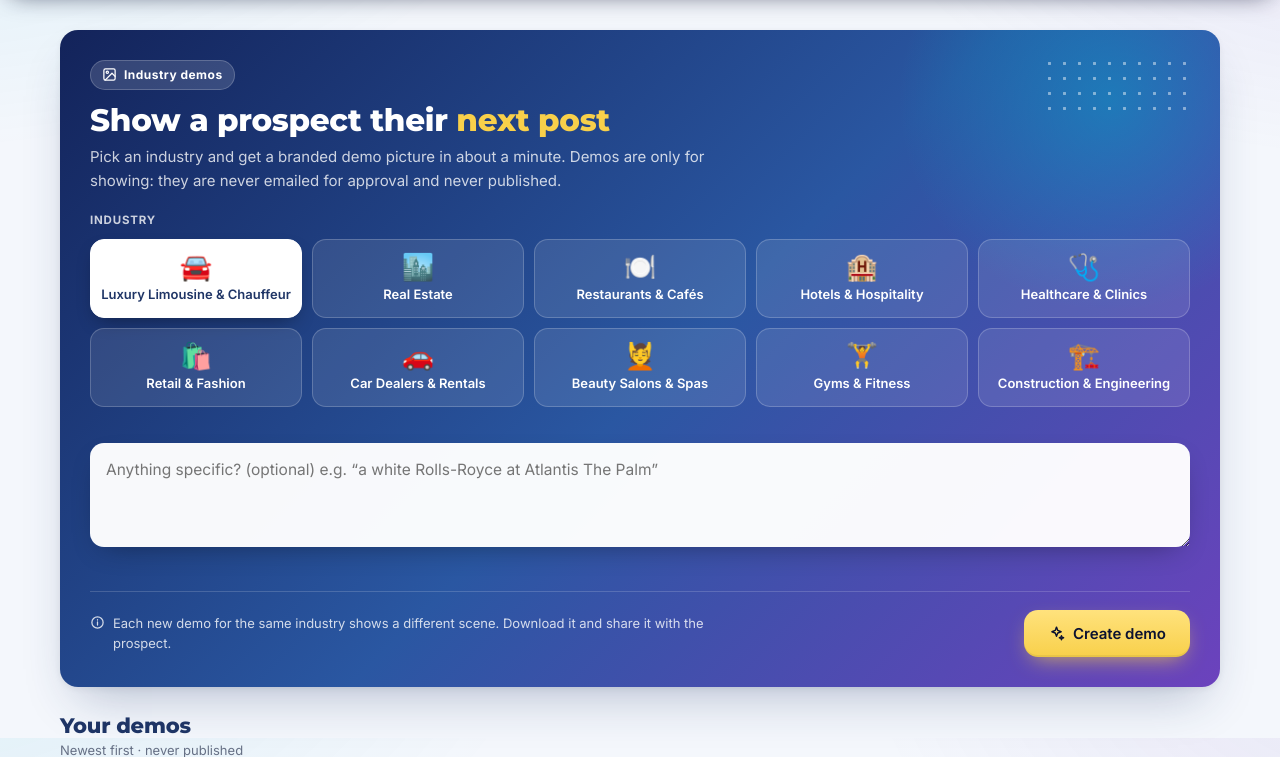
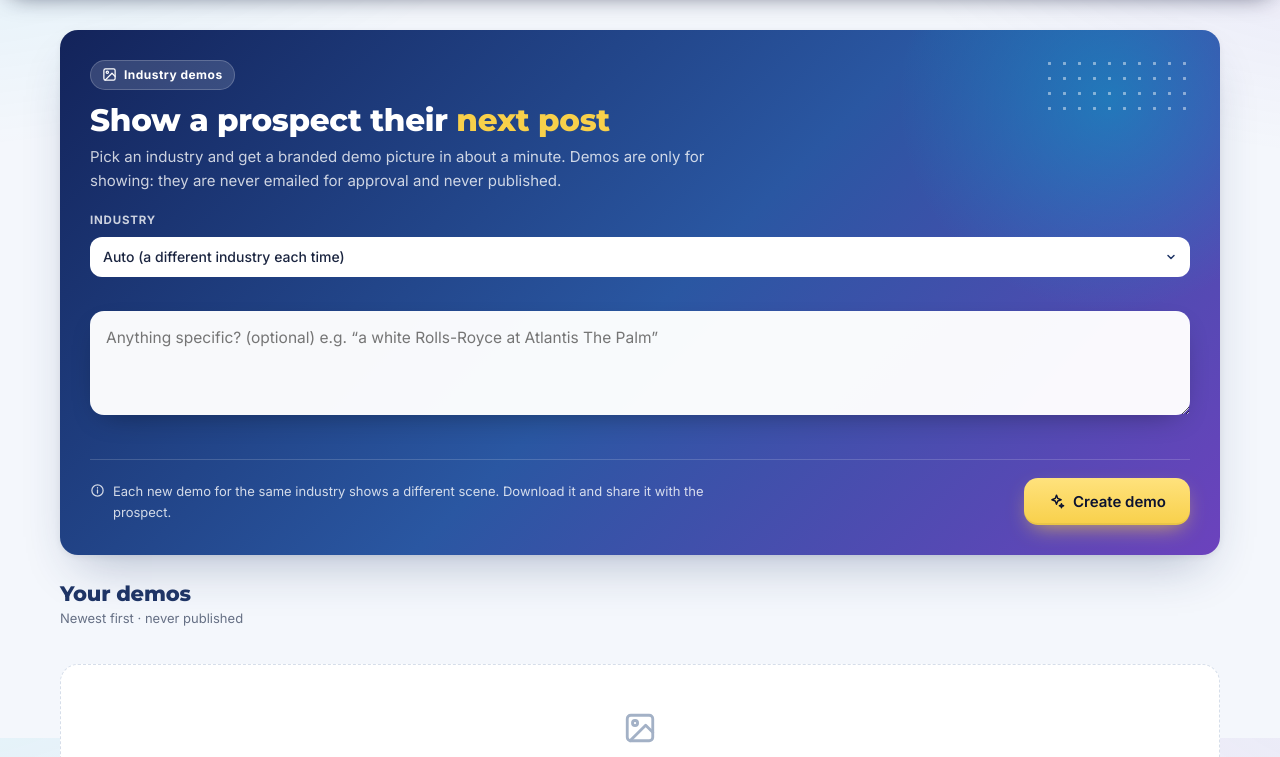
Before and after one commit to abdullahkhan646khan-create/Asif-Agent, a FastAPI app: page /demos in a window 1280 px wide. Shown: the part 62-819 px from the top of the page. Run offline with FastAPI, Linux system fonts and the light colour scheme; the visitor is signed in with stand-in values (Sample User, id 1); data that the repository does not hold is empty; some libraries are stand-ins or nearby versions.

Commit message:
Demos: industry dropdown that starts on Auto
- the industry tiles are replaced by a dropdown; the first choice, Auto, picks the industry with the fewest
  demos so far, so demos rotate by themselves; a specific industry can still be chosen
- 46 tests pass

Co-Authored-By: Claude Opus 5.5 <noreply@anthropic.com>

```diff
--- a/app/main.py
+++ b/app/main.py
@@ -268,7 +268,7 @@ async def api_create(request: Request, body: NewPost):
 
 
 class NewDemo(BaseModel):
-    industry: str
+    industry: str = ""  # empty or "auto" = the industry with the fewest demos so far
     note: str = ""
 
 
@@ -282,9 +282,13 @@ async def api_demos(request: Request):
 async def api_demo_create(request: Request, body: NewDemo):
     """An industry demo: made like a post, shown on the Demos page, never emailed or published."""
     require_api_login(request)
-    if body.industry not in INDUSTRIES:
-        raise HTTPException(400, "Pick an industry")
-    return await pipeline.create(body.note[:500], None, industry=body.industry, by="dashboard")
+    industry = body.industry.strip().lower()
+    if industry in ("", "auto"):
+        made = [(p.get("prefs") or {}).get("industry") for p in await get_store().list_posts(300) if is_demo(p)]
+        industry = min(INDUSTRIES, key=lambda k: (made.count(k), list(INDUSTRIES).index(k)))
+    if industry not in INDUSTRIES:
+        raise HTTPException(400, "Pick an industry from the list, or Auto")
+    return await pipeline.create(body.note[:500], None, industry=industry, by="dashboard")
 
 
 @app.get("/demos/{post_id}/download")
--- a/app/static/app.css
+++ b/app/static/app.css
@@ -348,18 +348,7 @@ body.auth .wrap { max-width: none; padding: 0; }
 .chips.light input:checked + span { background: var(--navy); color: #fff; }
 
 /* ---------- demos ---------- */
-.industries { display: grid; grid-template-columns: repeat(5, minmax(0, 1fr)); gap: 10px; margin-bottom: 16px; }
-.industries label { cursor: pointer; }
-.industries input { position: absolute; opacity: 0; pointer-events: none; }
-.industries span { display: flex; flex-direction: column; align-items: center; gap: 6px; text-align: center; height: 100%;
-  padding: 14px 8px; border-radius: 14px; font-size: 13px; font-weight: 600; color: #fff; line-height: 1.3;
-  background: rgba(255, 255, 255, .1); border: 1px solid rgba(255, 255, 255, .2); transition: background .15s, transform .12s; }
-.industries span i { font-style: normal; font-size: 26px; line-height: 1; }
-.industries label:hover span { background: rgba(255, 255, 255, .18); }
-.industries input:checked + span { background: #fff; color: var(--navy); border-color: #fff; box-shadow: 0 8px 20px -8px rgba(0, 0, 0, .45); }
-.industries input:focus-visible + span { box-shadow: 0 0 0 3px rgba(248, 208, 74, .6); }
-@media (max-width: 900px) { .industries { grid-template-columns: repeat(3, minmax(0, 1fr)); } }
-@media (max-width: 520px) { .industries { grid-template-columns: repeat(2, minmax(0, 1fr)); } }
+.selects.one { grid-template-columns: 1fr; }
 .demos { grid-template-columns: repeat(auto-fill, minmax(260px, 1fr)); }
 .thumb.tall { aspect-ratio: 4 / 5; }
 .thumb.tall a { display: block; width: 100%; height: 100%; }
--- a/app/templates/demos.html
+++ b/app/templates/demos.html
@@ -12,11 +12,13 @@
     </div>
   </div>
   <form id="new-demo">
-    <div class="field-label" style="margin-top:20px">Industry</div>
-    <div class="industries" role="radiogroup" aria-label="Industry">
-      {% for key, (name, emoji, scenes) in industries.items() %}
-      <label><input type="radio" name="industry" value="{{ key }}" {{ "checked" if loop.first }}><span><i>{{ emoji }}</i>{{ name }}</span></label>
-      {% endfor %}
+    <div class="selects one" style="margin-top:20px">
+      <label>Industry
+        <select name="industry" id="industry">
+          <option value="">Auto (a different industry each time)</option>
+          {% for key, (name, emoji, scenes) in industries.items() %}<option value="{{ key }}">{{ emoji }} {{ name }}</option>{% endfor %}
+        </select>
+      </label>
     </div>
     <textarea id="note" name="note" maxlength="500" placeholder="Anything specific? (optional) e.g. “a white Rolls-Royce at Atlantis The Palm”"></textarea>
     <div class="foot">
@@ -92,7 +94,7 @@ document.getElementById("new-demo").addEventListener("submit", async (e) => {
     const p = await api("POST", "/api/demos", { industry: f.get("industry"), note: f.get("note") || "" });
     demos.unshift(p); render();
     document.getElementById("note").value = "";
-    toast("Making the demo. It appears below in about a minute.");
+    toast(`Making a ${(p.brief && p.brief._industry) || p.idea.replace("Demo: ", "")} demo. It appears below in about a minute.`);
     setTimeout(poll, 3000);
   } catch (err) { toast(err.message, true); }
   btn.disabled = false;
```
Also changed, not shown: tests/test_flow.py (+13 -0 lines).
